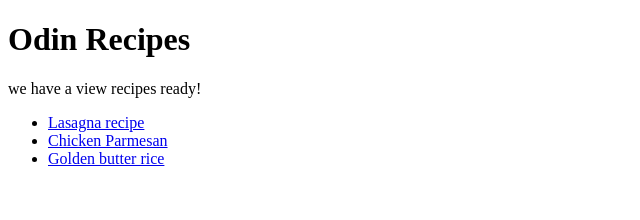
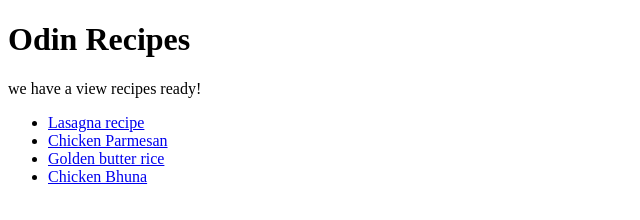
Before and after one commit to Karanle/odin-recipes, a plain HTML site: page index.html in a window 1280 px wide. Shown: the whole page, without its empty margins (0-640 px from the left). Drawn offline with Linux system fonts and the light colour scheme.

Commit message:
forget to update links in index page

```diff
--- a/index.html
+++ b/index.html
@@ -13,6 +13,7 @@
         <li><a href="./recipes/lasagna.html" target="_blank">Lasagna recipe</a></li>
         <li><a href="./recipes/chicken_parmesan.html" target="_blank">Chicken Parmesan</a></li>
         <li><a href="./recipes/golden_butter_rice.html" target="_blank">Golden butter rice</a></li>
+        <li><a href="./recipes/chicken_bhuna.html" target="_blank">Chicken Bhuna</a></li>
     </ul>
 
 
```
